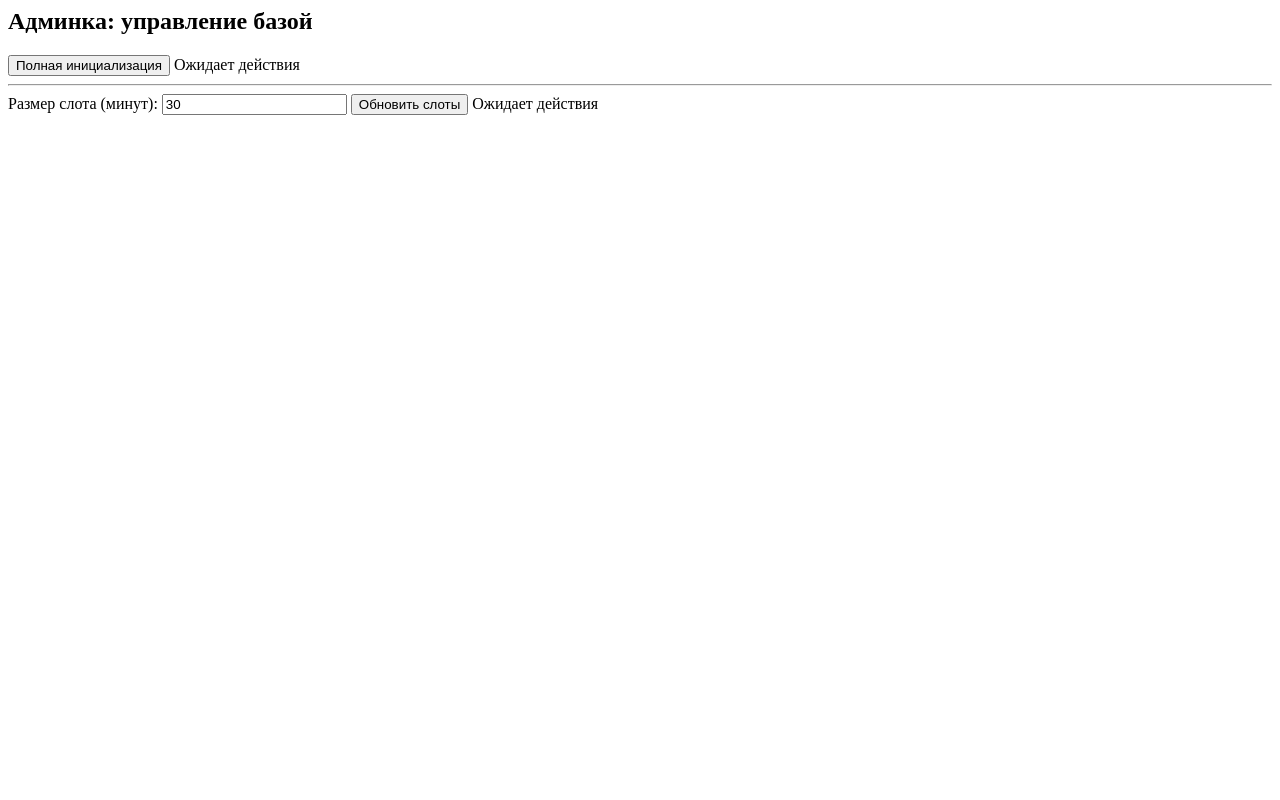
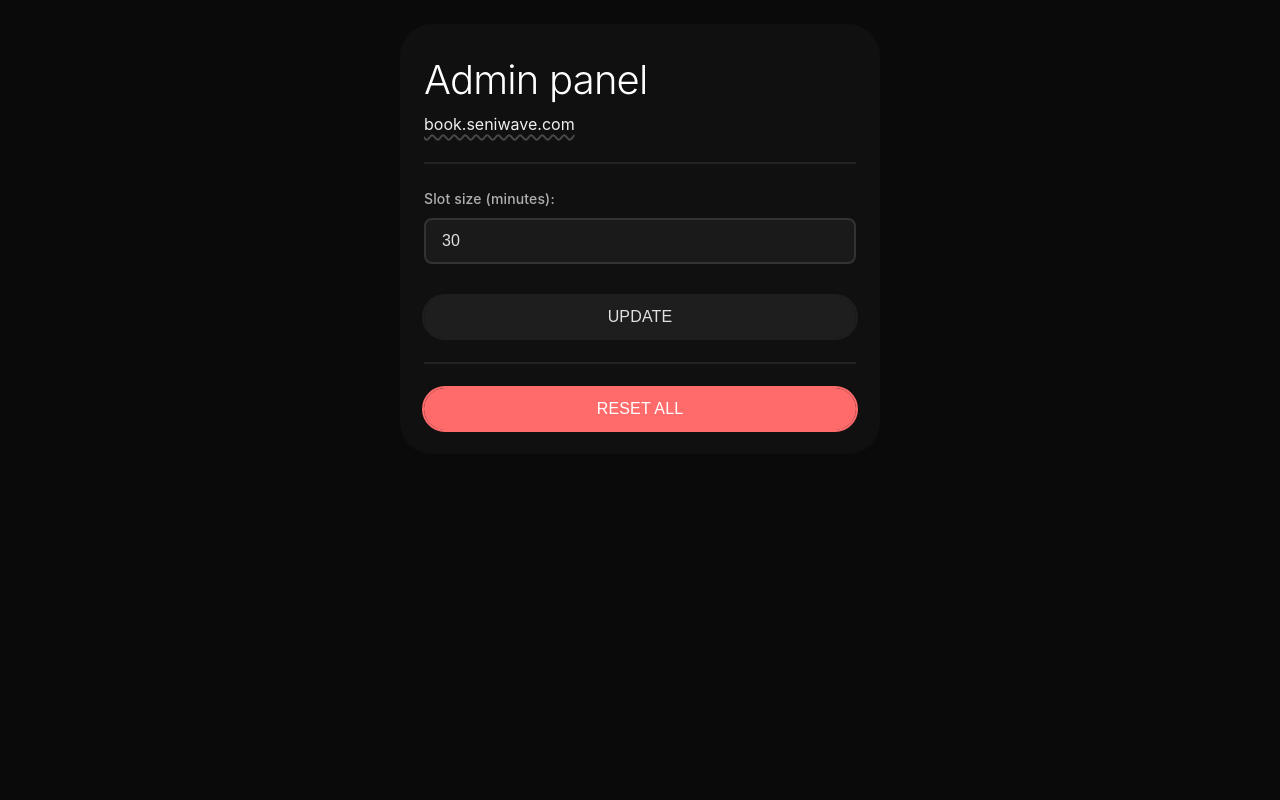
Before and after one commit to gromlbv/booky, a Flask app: page /admin in a window 1280 px wide. Run offline with Flask 3, Linux system fonts and the light colour scheme; some libraries are stand-ins or nearby versions.

Commit message:
admin updates

```diff
--- a/app.py
+++ b/app.py
@@ -45,7 +45,7 @@ def rate_limit(timeout=1, max_attempts=5):
             if attempts_int > max_attempts:
                 return json_response({
                     'type': 'warning',
-                    'message': 'Слишком много запросов!'
+                    'message': 'TOO MUCH REQUESTS!'
                 })
 
             r.setex(user_ip, timeout, "blocked")
@@ -76,13 +76,13 @@ def admin():
 @app.post("/api/init/all",)
 def init_all():
     db.init_all()
-    return "<span id='init-status'>✅ Готово</span>"
+    return "<span id='init-status'>DONE</span>"
 
 @app.post("/api/init/spans")
 def init_spans():
     size = int(request.form.get("span_size", 30))
     db.init_time_spans(span_size=size)
-    return "<span id='span-status'>✅ Обновлено</span>"
+    return "<span id='span-status'>DONE</span>"
 
 from models import DayOfWeek, TimeSpan
 from datetime import datetime
@@ -93,16 +93,16 @@ def available_slots():
     if date_str is not None:
         dow = datetime.strptime(date_str, "%Y-%m-%d").weekday()
     else:
-        return "<p>Выберите дату</p>"
+        return "<p>Choose a date</p>"
 
     day_of_week = DayOfWeek.query.get(dow + 1)
     if not day_of_week or not day_of_week.is_working:
-        return "<p>Нет рабочих слотов в этот день</p>"
+        return "<p>No working slots this day</p>"
 
     times = TimeSpan.query.filter_by(day_of_week=day_of_week, is_working=True).all()
 
     if not times:
-        return "<p>Нет доступных слотов</p>"
+        return "<p>No available slots</p>"
 
     html = "<ul>"
     for span in times:
--- a/models.py
+++ b/models.py
@@ -47,9 +47,7 @@ class Day(db.Model):
     day_of_week_id = db.Column(db.Integer, db.ForeignKey('days_of_week.id'), nullable=False)
     day_of_week = relationship("DayOfWeek", backref="days")
 
-    def __init__(self, name, name_short, is_holiday, day_of_week):
-        self.name = name
-        self.name_short = name_short
+    def __init__(self, is_holiday, day_of_week):
         self.is_holiday = is_holiday
         self.day_of_week = day_of_week
 
--- /dev/null
+++ b/static/admin.css
@@ -0,0 +1,151 @@
+/* Современные минималистичные стили для админки - Темная тема */
+
+/* Базовые настройки */
+* {
+    box-sizing: border-box;
+}
+
+html{
+    display: flex;
+    justify-content: center;
+
+    width: 100vw;
+    height: 100vh;
+    padding: 24px;
+
+    background-color: #0a0a0a;
+    overflow: hidden;
+}
+body {
+    font-family: -apple-system, BlinkMacSystemFont, 'Segoe UI', Roboto, 'Helvetica Neue', Arial, sans-serif;
+    color: #e0e0e0;
+    background-color: var(--background-1-color);
+
+    display: flex;
+    flex-direction: column;
+
+    line-height: 1.6;
+    margin: 0;
+    padding: 24px;
+    height: fit-content;
+    max-width: 480px;
+    border-radius: 32px;
+}
+
+h1 {
+    font-size: 2.5rem;
+    font-weight: 300;
+    color: #ffffff;
+    margin: 0;
+    letter-spacing: -0.02em;
+}
+
+h2 {
+    font-size: 1.75rem;
+    font-weight: 400;
+    color: #f0f0f0;
+    margin: 0 0 1.5rem 0;
+    letter-spacing: -0.01em;
+}
+
+label {
+    display: block;
+    font-size: 0.875rem;
+    font-weight: 500;
+    color: #b0b0b0;
+    margin-bottom: 0.5rem;
+    letter-spacing: 0.01em;
+}
+
+input {
+    width: 100%;
+    padding: 12px 16px;
+    font-size: 1rem;
+    border: 2px solid #333333;
+    border-radius: 8px;
+    background-color: #1a1a1a;
+    color: #e0e0e0;
+    transition: all 0.2s ease;
+    margin-bottom: 1.5rem;
+}
+
+input:focus {
+    outline: none;
+    border-color: #007aff;
+    box-shadow: 0 0 0 3px rgba(0, 122, 255, 0.2);
+    background-color: #1f1f1f;
+}
+
+input:hover {
+    border-color: #444444;
+    background-color: #1f1f1f;
+}
+
+input::placeholder {
+    color: #666666;
+}
+
+button {
+    background-color: var(--background-2-color);
+    outline: 2px solid var(--background-2-color);
+    color: var(--font-color);
+    border: none;
+    padding: 12px 24px;
+    font-size: 1rem;
+    font-weight: 500;
+    border-radius: 32px;
+    cursor: pointer;
+    transition: all 0.2s ease;
+    letter-spacing: 0.01em;
+}
+
+button:hover {
+    background-color: var(--accent-05-color);
+    outline-color: var(--accent-color);
+    transform: translateY(0px);
+}
+
+button:active {
+    transform: translateY(0);
+}
+
+button:focus {
+    outline: 2px solid var(--contrast-to-accent);
+}
+
+button.danger {
+    background-color: #ff6b6b;
+    outline: 2px solid #ff6b6b;
+    color: #ffffff;
+}
+
+button.danger:hover {
+    background-color: #ff6b6b88;
+}
+
+.error {
+    color: #ff6b6b;
+    font-size: 0.875rem;
+    margin-top: 0.5rem;
+}
+
+.success {
+    color: #51cf66;
+    font-size: 0.875rem;
+    margin-top: 0.5rem;
+}
+
+hr{
+    width: 100%;
+    margin-block-start: 24px;
+    margin-block-end: 24px;
+    border: 1px solid var(--tertiary-color);
+}
+
+a{
+    color: var(--primary-color);
+    text-decoration-color: var(--subtle-color);
+    text-decoration-thickness: 2px;
+    text-underline-offset: 4px;
+    text-decoration-style: wavy;
+}
--- a/static/style.css
+++ b/static/style.css
@@ -45,9 +45,7 @@
     flex-direction: column;
 }
 
-.gap-24{
-    gap: 24px;
-}
+.gap-24{gap: 24px;}
 .gap-20{
     gap: 20px;
 }
--- a/templates/admin.html
+++ b/templates/admin.html
@@ -1,25 +1,20 @@
 <script src="https://unpkg.com/htmx.org@1.9.10"></script>
+<link rel="stylesheet" href="/static/style.css">
+<link rel="stylesheet" href="/static/admin.css">
 
-<h2>Админка: управление базой</h2>
 
-<button
-    hx-post="/api/init/all"
-    hx-trigger="click"
-    hx-swap="outerHTML"
-    hx-target="#init-status"
-    hx-indicator="#init-progress"
->
-    Полная инициализация
-</button>
+<h1>Admin panel</h1>
+<a href="https://book.seniwave.com">book.seniwave.com</a>
 
-<span id="init-status">Ожидает действия</span>
+<span id="init-status"></span>
 <progress id="init-progress" style="display: none;"></progress>
 
 <hr>
 
-<label for="span-size">Размер слота (минут):</label>
+<label for="span-size">Slot size (minutes):</label>
 <input id="span-size" name="span_size" type="number" value="30" min="5" step="5">
 
+<label for=""></label>
 <button
     hx-post="/api/init/spans"
     hx-include="#span-size"
@@ -28,8 +23,20 @@
     hx-swap="outerHTML"
     hx-indicator="#span-progress"
 >
-    Обновить слоты
+    UPDATE
 </button>
 
-<span id="span-status">Ожидает действия</span>
+<span id="span-status"></span>
 <progress id="span-progress" style="display: none;"></progress>
+
+<hr>
+
+<button class="danger"
+    hx-post="/api/init/all"
+    hx-trigger="click"
+    hx-swap="outerHTML"
+    hx-target="#init-status"
+    hx-indicator="#init-progress"
+>
+    RESET ALL
+</button>
```
Also changed, not shown: mydb.py (+6 -3 lines).
